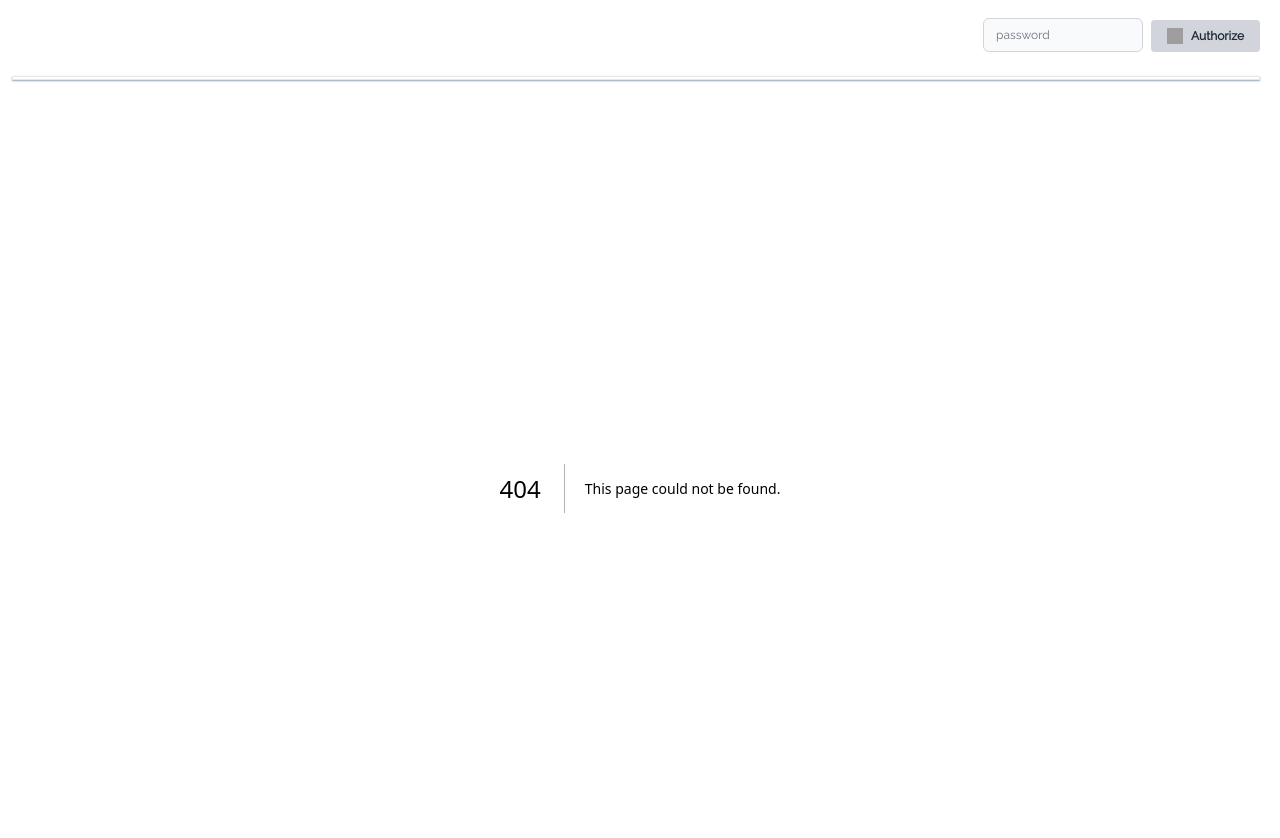
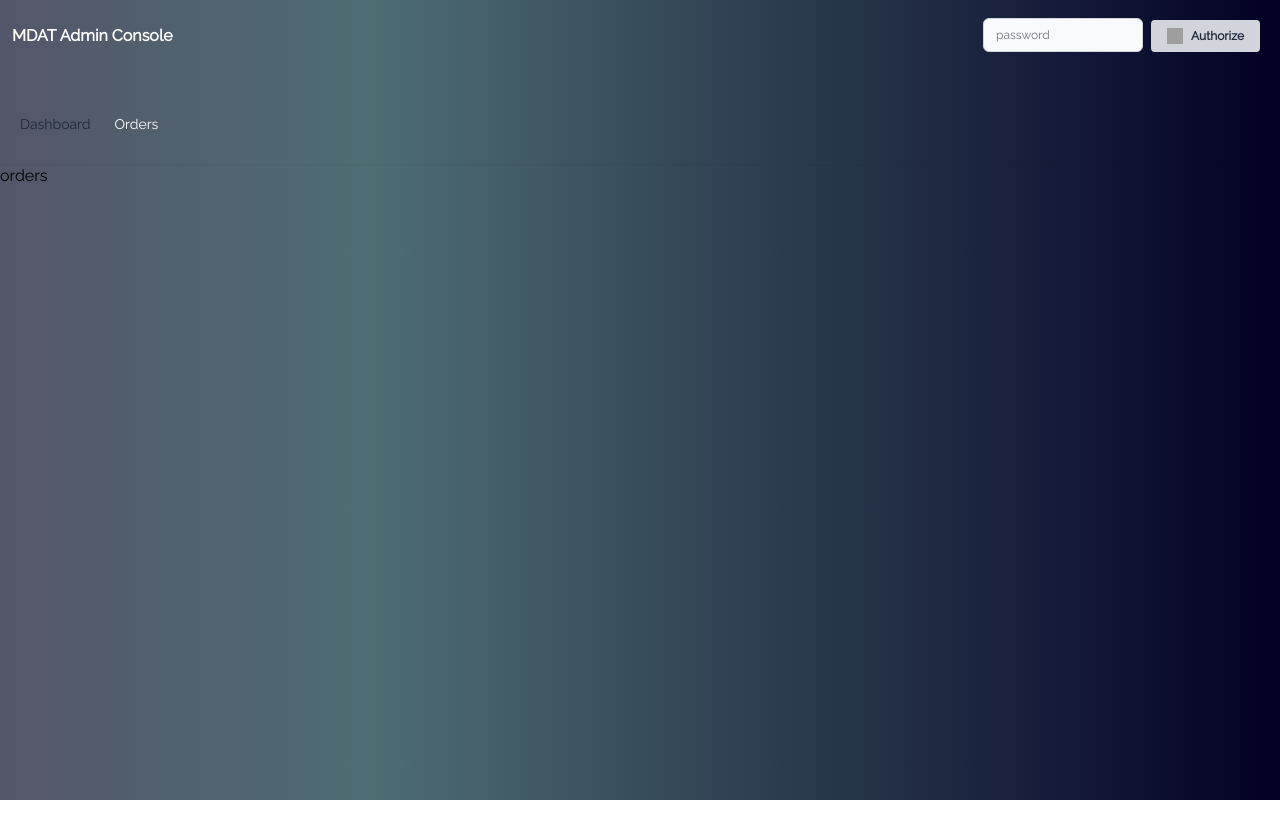
Before and after one commit to bmveee/mdat-console, a Next.js app: page /orders in a window 1280 px wide. Before the commit this address had no page. Shown: the top 838 px of the page. After the commit the page ends 800 px from the top, so only its background shows below. Built offline with nearby package versions, Linux system fonts and the light colour scheme; grey boxes are pictures that could not be loaded.

Commit message:
added navbar2 fixed layout, interval

```diff
--- a/components/DigitalClock.jsx
+++ b/components/DigitalClock.jsx
@@ -4,16 +4,24 @@ const DigitalClock = () => {
   const [clockState, setClockState] = useState();
   const [dateState, setDateState] = useState();
   const [sleepState, setSleepState] = useState();
+
   useEffect(() => {
-    setInterval(
+    const id = setInterval(
       () => {
+        //let _interval = window.localStorage.getItem('sleepState');
+        //console.log('debug setInterval(): reading local: ',_interval);
         const date = new Date();
         setSleepState(1000 - (date.getMilliseconds()));
         setClockState(date?.toLocaleTimeString());
         setDateState(date?.toLocaleDateString());
       }, sleepState ? sleepState : 1000
     );
+    return () =>  clearInterval(id);
   }, [sleepState]);
+
+  useEffect(() => {
+    window.localStorage.setItem('sleepState',sleepState);
+  }, [sleepState])
   return (
     <div>{clockState && dateState ? dateState + " " + clockState : "..."}</div>
   );
--- a/components/Heading.jsx
+++ b/components/Heading.jsx
@@ -1,6 +1,7 @@
 import React from "react";
 import Authorize from "./Authorize";
-
+//import Navbar from "./Navbar";
+import DigitalClock from "./DigitalClock";
 const Heading = ({ heading, message, buttonText }) => {
   return (
     // <div className='flex items-center justify-center h-screen mb-12 bg-fixed bg-center bg-cover custom-img'>
@@ -15,7 +16,15 @@ const Heading = ({ heading, message, buttonText }) => {
         <Authorize message={message} />
       </div>
 
-      <div className="ml-3 max-h-1 border shadow-sm shadow-slate-400 col-span-4 mt-[-0.5rem] mr-5 "></div>
+      {/* <div className="flex flex-1  mt-2 justify-self-end mr-8">
+        <DigitalClock />
+      </div> */}
+      {/* toy navbar
+      <div className="col-span-4">
+        <Navbar/>
+      </div> */}
+
+      {/* <div className="ml-3 max-h-1 border shadow-sm shadow-slate-400 col-span-4 mt-[-0.5rem] mr-5 "></div> */}
 
       {/* <div className="bg-purple-500 border row-span-2 col-span-2 mt-[-12.0rem] z-[2]">Table data</div>
       <div className="bg-slate-500 border row-span-2 col-span-2 mt-[-12rem]">Graph Data</div> */}
--- /dev/null
+++ b/components/Layout.jsx
@@ -0,0 +1,15 @@
+import React from 'react'
+import Heading from './Heading';
+import Navbar2 from './Navbar2';
+
+const Layout = ({children}) => {
+  return (
+    <div className="content">
+      <Heading heading='MDAT Admin Console' message='Password: ' buttonText='Authorize'/>
+      <Navbar2></Navbar2>
+      {children}
+    </div>
+  )
+}
+
+export default Layout
--- /dev/null
+++ b/components/Navbar.jsx
@@ -0,0 +1,99 @@
+import React from "react";
+import {Transition} from '@headlessui/react';
+import {Link} from 'react-scroll';
+
+
+const Navbar = () => {
+  return (
+    <div className="ml-3 mr-7 border-b border-gray-200 dark:border-gray-700">
+      <ul className=" flex flex-wrap -mb-px text-sm font-medium text-center text-gray-500 dark:text-gray-400">
+        {/* <li className="mr-2">
+          <a
+            href="#"
+            className="inline-flex p-4 border-b-2 border-transparent rounded-t-lg hover:text-gray-600 hover:border-gray-300 dark:hover:text-gray-300 group"
+          >
+            <svg
+              aria-hidden="true"
+              className="w-5 h-5 mr-2 text-gray-400 group-hover:text-gray-500 dark:text-gray-500 dark:group-hover:text-gray-300"
+              fill="currentColor"
+              viewBox="0 0 20 20"
+              xmlns="http://www.w3.org/2000/svg"
+            >
+              <path
+                fill-rule="evenodd"
+                d="M18 10a8 8 0 11-16 0 8 8 0 0116 0zm-6-3a2 2 0 11-4 0 2 2 0 014 0zm-2 4a5 5 0 00-4.546 2.916A5.986 5.986 0 0010 16a5.986 5.986 0 004.546-2.084A5 5 0 0010 11z"
+                clip-rule="evenodd"
+              ></path>
+            </svg>
+            Profile
+          </a>
+        </li> */}
+        <li className="mr-2">
+          <a
+            href="#"
+            className="inline-flex p-4 text-teal-300 border-b-2 border-teal-300 rounded-t-lg active dark:text-teal-500 dark:border-teal-500 group"
+            aria-current="page"
+          >
+            <svg
+              aria-hidden="true"
+              className="w-5 h-5 mr-2 text-teal-300 dark:text-teal-500"
+              fill="currentColor"
+              viewBox="0 0 20 20"
+              xmlns="http://www.w3.org/2000/svg"
+            >
+              <path d="M5 3a2 2 0 00-2 2v2a2 2 0 002 2h2a2 2 0 002-2V5a2 2 0 00-2-2H5zM5 11a2 2 0 00-2 2v2a2 2 0 002 2h2a2 2 0 002-2v-2a2 2 0 00-2-2H5zM11 5a2 2 0 012-2h2a2 2 0 012 2v2a2 2 0 01-2 2h-2a2 2 0 01-2-2V5zM11 13a2 2 0 012-2h2a2 2 0 012 2v2a2 2 0 01-2 2h-2a2 2 0 01-2-2v-2z"></path>
+            </svg>
+            Dashboard
+          </a>
+        </li>
+        <li className="mr-2">
+          <a
+            href="#"
+            className="inline-flex p-4 border-b-2 border-transparent rounded-t-lg hover:text-teal-100 hover:border-gray-300 dark:hover:text-gray-300 group"
+          >
+            <svg
+              aria-hidden="true"
+              className="w-5 h-5 mr-2 text-gray-300 group-hover:text-gray-500 dark:text-teal-500 dark:group-hover:text-teal-300"
+              fill="currentColor"
+              viewBox="0 0 20 20"
+              xmlns="http://www.w3.org/2000/svg"
+            >
+              <path d="M9 2a1 1 0 000 2h2a1 1 0 100-2H9z"></path>
+              <path
+                fill-rule="evenodd"
+                d="M4 5a2 2 0 012-2 3 3 0 003 3h2a3 3 0 003-3 2 2 0 012 2v11a2 2 0 01-2 2H6a2 2 0 01-2-2V5zm3 4a1 1 0 000 2h.01a1 1 0 100-2H7zm3 0a1 1 0 000 2h3a1 1 0 100-2h-3zm-3 4a1 1 0 100 2h.01a1 1 0 100-2H7zm3 0a1 1 0 100 2h3a1 1 0 100-2h-3z"
+                clip-rule="evenodd"
+              ></path>
+            </svg>
+            Orders
+          </a>
+        </li>
+        <li className="mr-2">
+          <a
+            href="#"
+            className="inline-flex p-4 border-b-2 border-transparent rounded-t-lg hover:text-gray-600 hover:border-gray-300 dark:hover:text-gray-300 group"
+          >
+            <svg
+              aria-hidden="true"
+              className="w-5 h-5 mr-2 text-teal-400 group-hover:text-teal-500 dark:text-teal-500 dark:group-hover:text-teal-300"
+              fill="currentColor"
+              viewBox="0 0 20 20"
+              xmlns="http://www.w3.org/2000/svg"
+            >
+              <path d="M5 4a1 1 0 00-2 0v7.268a2 2 0 000 3.464V16a1 1 0 102 0v-1.268a2 2 0 000-3.464V4zM11 4a1 1 0 10-2 0v1.268a2 2 0 000 3.464V16a1 1 0 102 0V8.732a2 2 0 000-3.464V4zM16 3a1 1 0 011 1v7.268a2 2 0 010 3.464V16a1 1 0 11-2 0v-1.268a2 2 0 010-3.464V4a1 1 0 011-1z"></path>
+            </svg>
+            Settings
+          </a>
+        </li>
+
+        {/* <li>
+          <a className="inline-block p-4 text-gray-400 rounded-t-lg cursor-not-allowed dark:text-gray-500">
+            Disabled
+          </a>
+        </li> */}
+      </ul>
+    </div>
+  );
+};
+
+export default Navbar;
--- /dev/null
+++ b/components/Navbar2.jsx
@@ -0,0 +1,38 @@
+import React, { useState } from "react";
+import Link from "next/link";
+import { useRouter } from 'next/router';
+
+const Navbar2 = () => {
+  const router = useRouter();
+  const currentRoute = router.pathname;
+
+  //{currentRoute === '/' ? "text-white font-semibold text-md" : "text-teal-300 font-medium text-sm"}
+  return (
+    <div>
+      <nav className="shadow-sm  w-full z-10 ">
+        <div className="w-full">
+          <div className="flex items-center h-20 w-full">
+            <div className="flex items-center mx-2 justify-between  w-full">
+              <div className="hidden md:block">
+                <div className="ml-3 flex items-baseline spec-x-4"></div>
+                <Link href="/" legacyBehavior>
+                  <a className={[currentRoute === '/' ? 'text-white text-md' : 'text-gray-800 text-sm', "font-medium cursor-pointer  px-3 py-3  hover:bg-gray-400 rounded-md text-sm"].join(" ")}>
+                    Dashboard
+                  </a>
+                </Link>
+                <Link href="/orders" legacyBehavior>
+                <a className={[currentRoute === '/orders' ? 'text-white text-md' : 'text-gray-800 text-sm', "font-medium cursor-pointer  px-3 py-3  hover:bg-gray-400 rounded-md text-sm"].join(" ")}>
+                    Orders
+                  </a>
+                </Link>
+
+              </div>
+            </div>
+          </div>
+        </div>
+      </nav>
+    </div>
+  );
+};
+
+export default Navbar2;
--- a/next.config.js
+++ b/next.config.js
@@ -11,6 +11,7 @@ const nextConfig = {
       },
     ],
   },
+  //darkMode: 'class',
 }
 
 module.exports = nextConfig
--- a/package.json
+++ b/package.json
@@ -9,6 +9,7 @@
     "lint": "next lint"
   },
   "dependencies": {
+    "@headlessui/react": "^1.7.7",
     "@next/font": "13.1.2",
     "@types/node": "18.11.18",
     "@types/react": "18.0.26",
@@ -20,9 +21,11 @@
     "next": "13.1.2",
     "react": "18.2.0",
     "react-dom": "18.2.0",
+    "react-scroll": "^1.8.9",
     "typescript": "4.9.4"
   },
   "devDependencies": {
+    "@types/react-scroll": "^1.8.6",
     "autoprefixer": "^10.4.13",
     "postcss": "^8.4.21",
     "tailwindcss": "^3.2.4"
--- a/pages/_app.tsx
+++ b/pages/_app.tsx
@@ -1,12 +1,13 @@
 import "@/styles/globals.css";
 import type { AppProps } from "next/app";
 import Heading from "../components/Heading";
-
+import Layout from "../components/Layout";
 export default function App({ Component, pageProps }: AppProps) {
   return (
     <>
-      <Heading heading='MDAT Admin Console' message='Password: ' buttonText='Authorize'/>
-      <Component {...pageProps} />
+      <Layout>
+        <Component {...pageProps} />
+      </Layout>
     </>
   );
 }
--- /dev/null
+++ b/pages/orders.jsx
@@ -0,0 +1,9 @@
+import React from 'react'
+
+const orders = () => {
+  return (
+    <div>orders</div>
+  )
+}
+
+export default orders
--- a/styles/globals.css
+++ b/styles/globals.css
@@ -13,12 +13,16 @@ html {
   /* background: rgb(2,0,36); */
   /* background: linear-gradient(135deg, rgba(2,0,36,1) 0%, rgba(153,98,180,1) 0%, rgba(0,212,255,1) 100%); */
   background: linear-gradient(360deg, rgba(2, 0, 36, 1) 0%, rgba(11, 1, 15, 1) 0%, rgba(1, 93, 112, 1) 100%);
+  background: rgb(2, 0, 36);
+  background: linear-gradient(270deg, rgba(2, 0, 36, 1) 0%, rgba(78, 109, 115, 1) 71%, rgba(84, 86, 105, 1) 100%);
+
 }
 
 body {
   margin: 0;
   padding: 0;
-  background: linear-gradient(360deg, rgba(2, 0, 36, 1) 0%, rgba(11, 1, 15, 1) 0%, rgba(1, 93, 112, 1) 100%);
+  /* background: linear-gradient(360deg, rgba(2, 0, 36, 1) 0%, rgba(11, 1, 15, 1) 0%, rgba(1, 93, 112, 1) 100%); */
+  background: linear-gradient(270deg, rgba(2, 0, 36, 1) 0%, rgba(78, 109, 115, 1) 71%, rgba(84, 86, 105, 1) 100%);
 }
 
 #authorizeBtn {
--- a/tailwind.config.js
+++ b/tailwind.config.js
@@ -3,6 +3,7 @@ module.exports = {
   content: [
     "./pages/**/*.{js,ts,jsx,tsx}",
     "./components/**/*.{js,ts,jsx,tsx}",
+    "./node_modules/flowbite-react/**/*.js",
   ],
   theme: {
     extend: {},
@@ -21,4 +22,5 @@ module.exports = {
   plugins: [
     require('flowbite/plugin')
   ],
+  theme: {},
 }
```
Also changed, not shown: pages/index.jsx (+15 -14 lines), 2 other files (tests, documents, lock files or other folders).
